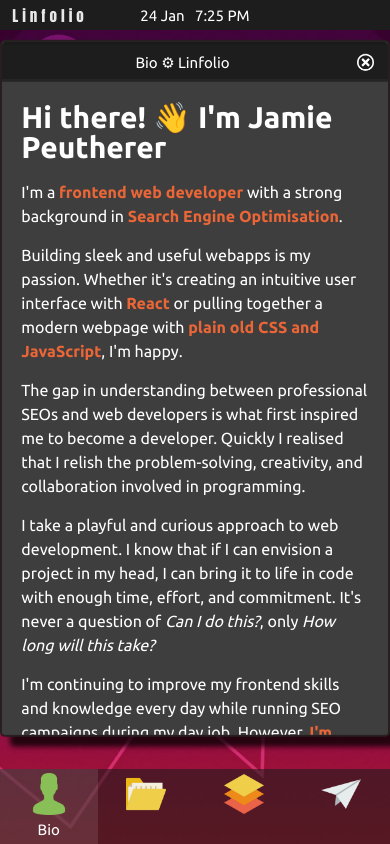
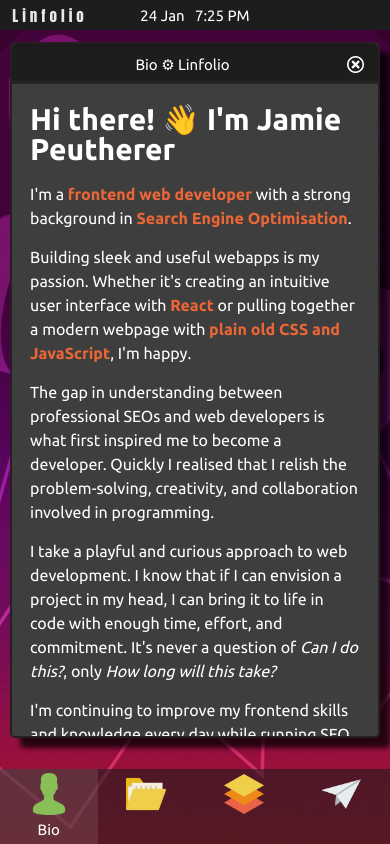
Before and after one commit to Xnanga/linfolio-react, a React (Create React App) app: page / in a window 390 px wide. Built offline with nearby package versions, Linux system fonts and the light colour scheme.

Commit message:
Draggable windows added.

```diff
--- a/package.json
+++ b/package.json
@@ -9,6 +9,7 @@
     "emailjs-com": "^3.2.0",
     "react": "^17.0.2",
     "react-dom": "^17.0.2",
+    "react-draggable": "^4.4.4",
     "react-scripts": "5.0.0",
     "web-vitals": "^2.1.3"
   },
--- a/src/Modals/ModalContent/PortfolioFilter.module.css
+++ b/src/Modals/ModalContent/PortfolioFilter.module.css
@@ -55,6 +55,10 @@
     margin: 0.5rem auto;
   }
 
+  .portfolio-filter__btn {
+    padding: 1rem;
+  }
+
   .portfolio-filter__img {
     height: 4rem;
     width: 4rem;
--- a/src/Modals/ModalContent/PortfolioProjectList.js
+++ b/src/Modals/ModalContent/PortfolioProjectList.js
@@ -12,7 +12,6 @@ const PortfolioProjectList = (props) => {
   return (
     <div className={styles["portfolio-project-list"]}>
       {props.projectData.map((project) => {
-        console.log(project.description);
         return (
           <div
             key={Math.random()}
--- a/src/Modals/ModalContent/PortfolioProjectList.module.css
+++ b/src/Modals/ModalContent/PortfolioProjectList.module.css
@@ -45,6 +45,8 @@
 }
 
 .portfolio-project-list__button-container {
+  display: flex;
+  flex-wrap: wrap;
   align-self: flex-end;
 }
 
@@ -80,37 +82,16 @@
     margin: 0 auto;
     margin-top: 0.5rem;
   }
-
-  /* .portfolio-project-list__project-logo {
-    top: 50%;
-  } */
 }
 
 /* Smallest BP */
 
-/* @media (max-width: 37.5em) {
-  .portfolio-project-list__project {
+@media (max-width: 37.5em) {
+  .portfolio-project-list__button-container {
     flex-direction: column;
-    justify-content: space-between;
+    justify-content: center;
   }
-
-  .portfolio-project-list__preview {
-    width: 100%;
+  .portfolio-project-list__button-container > button:not(:first-child) {
+    margin-top: 1rem;
   }
-
-  .portfolio-project-list__project-info {
-    width: 100%;
-  }
-
-  .portfolio-project-list__button-container {
-    position: relative;
-    bottom: 0;
-    right: 0;
-    margin: 0 auto;
-    margin-top: 0.5rem;
-  }
-
-  .portfolio-project-list__project-logo {
-    top: 17.25rem;
-  }
-} */
+}
--- a/src/Modals/ModalUI/Modal.js
+++ b/src/Modals/ModalUI/Modal.js
@@ -1,4 +1,5 @@
 import styles from "./Modal.module.css";
+import Draggable from "react-draggable";
 import ModalHeaderButton from "./ModalHeaderButton";
 
 const Modal = (props) => {
@@ -14,6 +15,7 @@ const Modal = (props) => {
   };
 
   return (
+    <Draggable handle="#modal__header">
       <div
         className={`${
           props.modalSize === "small"
@@ -21,8 +23,10 @@ const Modal = (props) => {
             : styles.modal
         }`}
       >
-      <header className={styles["modal__header"]}>
-        <span className={styles["modal__header-text"]}>{props.modalTitle}</span>
+        <header id="modal__header" className={styles["modal__header"]}>
+          <span className={styles["modal__header-text"]}>
+            {props.modalTitle}
+          </span>
           <div className={styles["modal__header-buttons"]}>
             <ModalHeaderButton
               key={buttonData.closeButton.id}
@@ -39,6 +43,7 @@ const Modal = (props) => {
           </div>
         </main>
       </div>
+    </Draggable>
   );
 };
 
--- a/src/Modals/ModalUI/Modal.module.css
+++ b/src/Modals/ModalUI/Modal.module.css
@@ -1,12 +1,11 @@
 .modal {
   position: absolute;
-  top: 50%;
-  left: calc(50% + 4.5rem); /* Half width of VerticalMenu */
+  left: calc(10% + 4.5rem);
+  top: 10%;
   z-index: 20;
-  transform: translate(-50%, -50%);
 
   height: 85vh;
-  width: 85%;
+  width: 80%;
 
   border-radius: 5px;
   border: 2px solid #271e20;
@@ -20,13 +19,12 @@
 
 .modal--small {
   position: absolute;
-  top: 50%;
-  left: calc(50% + 4.5rem); /* Half width of VerticalMenu */
+  top: 10%;
+  left: calc(10% + 4.5rem);
   z-index: 20;
-  transform: translate(-50%, -50%);
 
   height: 70rem;
-  width: 85%;
+  width: 80%;
 
   border-radius: 5px;
   border: 2px solid #271e20;
@@ -104,16 +102,16 @@
 
 @media (max-width: 37.5em) {
   .modal {
-    top: 46%;
-    left: 50%;
+    top: 5%;
+    left: 2.5%;
     height: 82.5vh;
-    width: 100%;
+    width: 95%;
   }
 
   .modal--small {
-    top: 46%;
-    left: 50%;
+    top: 5%;
+    left: 2.5%;
     height: 82.5vh;
-    width: 100%;
+    width: 95%;
   }
 }
--- a/src/UI/Desktop/Desktop.module.css
+++ b/src/UI/Desktop/Desktop.module.css
@@ -1,4 +1,5 @@
 .desktop {
+  position: fixed;
   height: 100%;
   width: 100%;
 
@@ -7,6 +8,8 @@
   background-position: top;
   background-size: cover;
   object-fit: contain;
+
+  overflow: hidden;
 }
 
 /* Small BP */
```
Also changed, not shown: 1 other file (tests, documents, lock files or other folders). Lines whose indentation alone changed are shown as unchanged.
